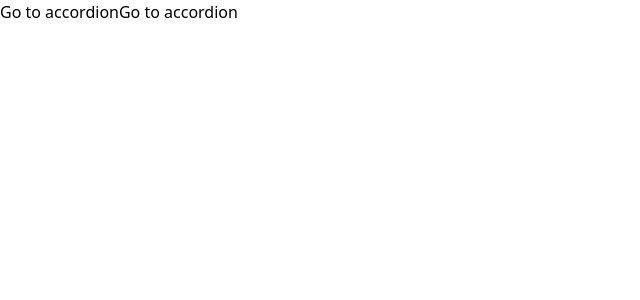
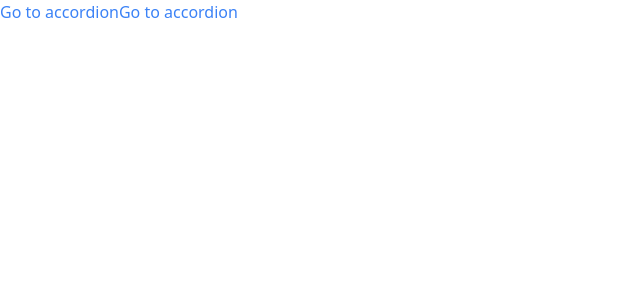
Before and after one commit to tylercodes-11/comps, a React (Create React App) app: page / in a window 1280 px wide. Shown: the top 300 px of the page, without its empty margins (0-640 px from the left). Built offline with nearby package versions, Linux system fonts and the light colour scheme.

Commit message:
added use navigation custom context hook

```diff
--- a/src/components/Link.js
+++ b/src/components/Link.js
@@ -1,8 +1,11 @@
-import { useContext } from 'react';
-import NavigationContext from '../context/navigation';
+import classNames from 'classnames';
+import useNavigation from '../hooks/use-navigation';
 
 function Link({ to, children }) {
-    const { navigate } = useContext(NavigationContext);
+    const { navigate } = useNavigation();
+
+    const classes = classNames('text-blue-500');
+
     const handleClick = (event) => {
         if (event.metaKey || event.ctrl.Key) {
             return;
@@ -11,7 +14,7 @@
         event.preventDefault();
         navigate (to)
     };
-    return <a href={to} onClick={handleClick}>{children}</a>
+    return <a className={classes} href={to} onClick={handleClick}>{children}</a>
 };
 
 export default Link;
--- a/src/components/Route.js
+++ b/src/components/Route.js
@@ -1,9 +1,9 @@
-import { useContext } from 'react';
-import NavigationContext from "../context/navigation";
+import useNavigation from "../hooks/use-navigation";
+
 
 function Route ({ path, children }) {
 
-    const { currentPath } = useContext(NavigationContext);
+    const { currentPath } = useNavigation();
 
     if (path === currentPath) {
         return children;
--- /dev/null
+++ b/src/hooks/use-navigation.js
@@ -0,0 +1,8 @@
+import { useContext } from "react";
+import NavigationContext from '../context/navigation';
+
+function useNavigation() {
+    return useContext(NavigationContext);
+}
+
+export default useNavigation;
```
